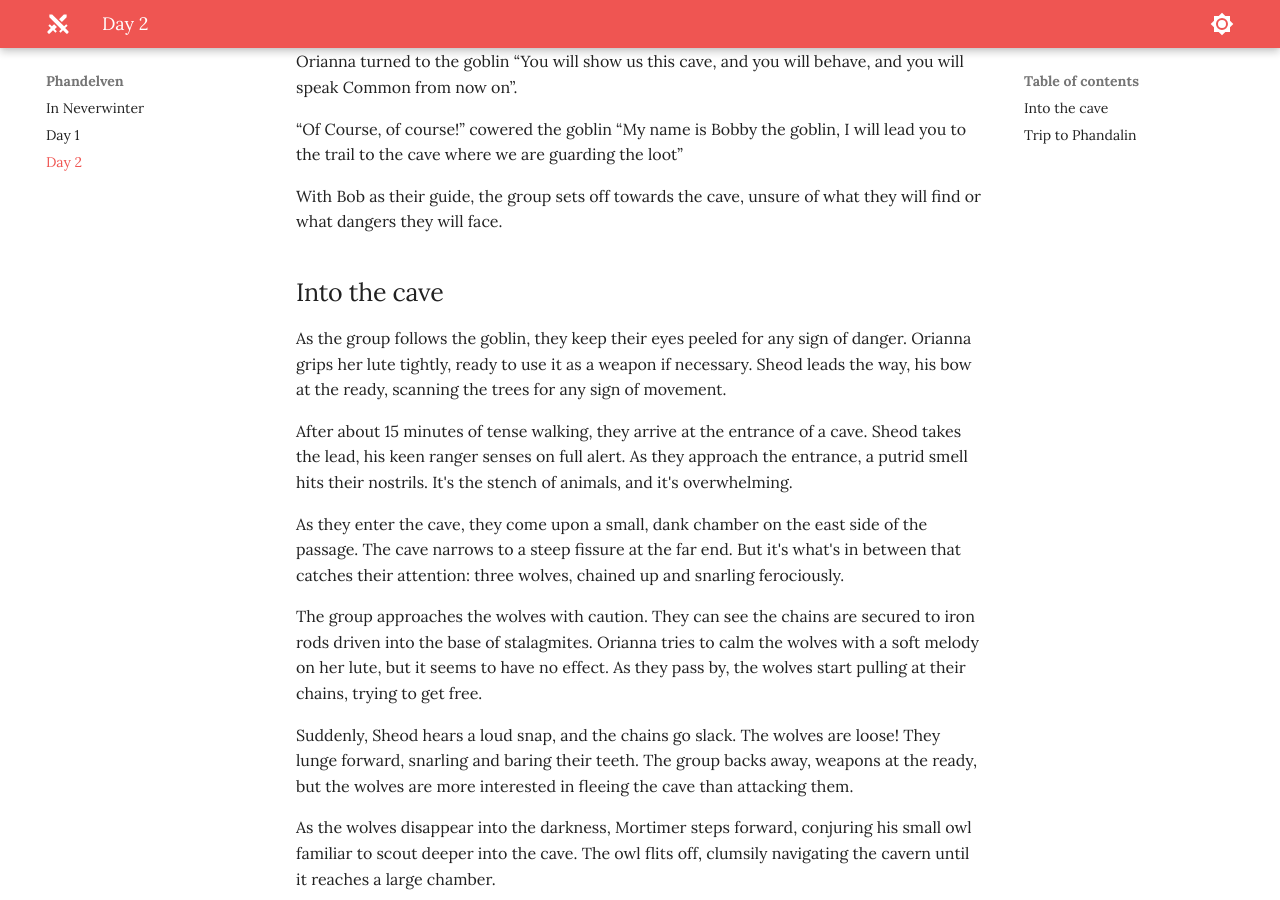
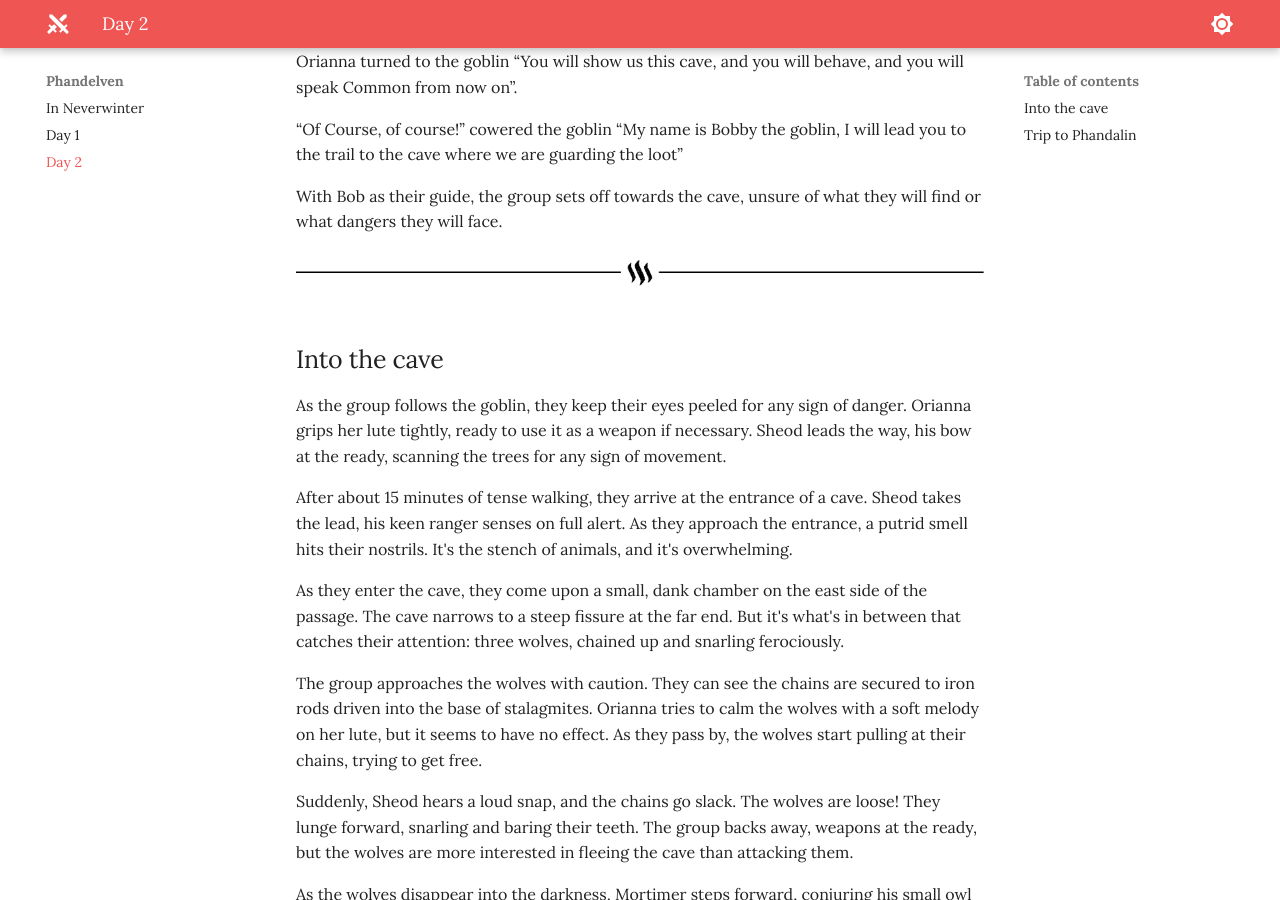
Before and after one commit to jonasmcferreira/adventures, an MkDocs documentation site: the page built from docs/phandelven/02.md, in a window 1280 px wide and 900 px high, scrolled down 1282 px. Built offline with MkDocs 1.6.1 and Material for MkDocs 9.7.7, drawn with Linux system fonts in a browser that asks for light colours.

Commit message:
added docs/images/page-break.png modified docs/phandelven/02.md

```diff
--- a/docs/phandelven/02.md
+++ b/docs/phandelven/02.md
@@ -31,6 +31,8 @@ Orianna turned to the goblin “You will show us this cave, and you will behave,
 “Of Course, of course!” cowered the goblin “My name is Bobby the goblin, I will lead you to the trail to the cave where we are guarding the loot”
 
 With Bob as their guide, the group sets off towards the cave, unsure of what they will find or what dangers they will face.
+
+![page break](../images/page-break.png)
 
 ## Into the cave
 
@@ -118,6 +120,8 @@ Vaxidd steps forward, a fierce glint in his eyes. "We're taking Sildan and leavi
 
 The goblins shrink back in fear as Sheod and Vaxidd carry Sildan's unconscious form out of the cave. As they emerge into the bright sunlight, the weight of their victory settles over them. Orianna can't help but feel a twinge of guilt for the violence they've wrought. Sheod, on the other hand, feels a surge of pride for protecting their friend and fulfilling their mission. Mortimer is already pouring over the spell scrolls, eager to learn new magic. And Vaxidd is still muttering about the lack of treasure.
 
+![page break](../images/page-break.png)
+
 ## Trip to Phandalin
 
 to be continued
```
Also changed, not shown: docs/images/page-break.png (added).
